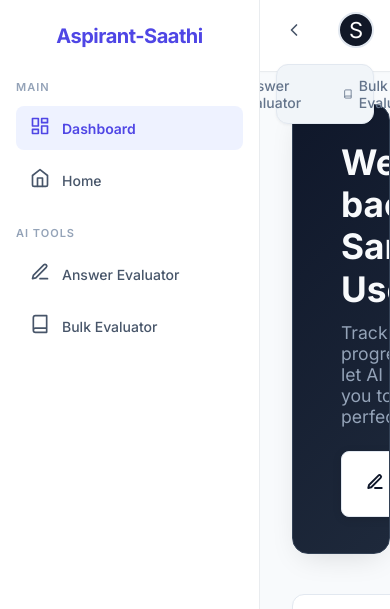
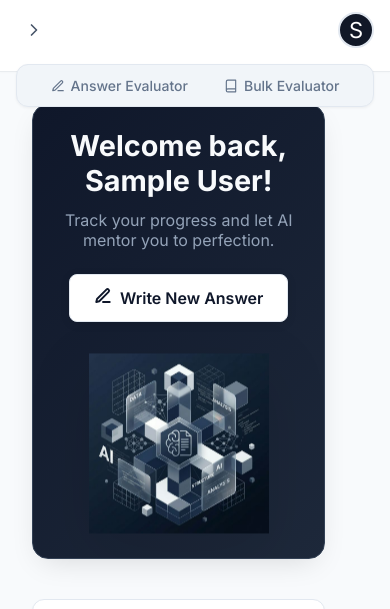
Before and after one commit to codexuttam/Aspirant-Saathi, a React (Create React App) app in the folder client/: page /dashboard in a window 390 px wide. Shown: the top 609 px of the page. Built offline with nearby package versions, Linux system fonts and the light colour scheme; no server answers; sample sign-in values are in the browser's storage.

Commit message:
style: fix mobile dashboard welcome banner and quote card squishing, and collapse sidebar by default on mobile

```diff
--- a/client/src/components/InternalLayout.jsx
+++ b/client/src/components/InternalLayout.jsx
@@ -10,7 +10,7 @@
     const user = getUser();
     const [showMenu, setShowMenu] = useState(false);
     const [showFeedback, setShowFeedback] = useState(false);
-    const [isSidebarOpen, setIsSidebarOpen] = useState(true);
+    const [isSidebarOpen, setIsSidebarOpen] = useState(window.innerWidth > 768);
 
     const isActive = (path) => location.pathname === path ? "active" : "";
 
--- a/client/src/styles/Dashboard.css
+++ b/client/src/styles/Dashboard.css
@@ -290,3 +290,38 @@
         opacity: 1;
     }
 }
+
+@media (max-width: 768px) {
+    .dashboard-header-content {
+        flex-direction: column;
+        padding: 24px 20px;
+        text-align: center;
+        gap: 32px;
+    }
+
+    .welcome-text h1 {
+        font-size: 1.8rem;
+    }
+
+    .welcome-text p {
+        max-width: 100%;
+        margin-bottom: 24px;
+        font-size: 1rem;
+    }
+
+    .header-graphic {
+        justify-content: center;
+    }
+
+    .header-illustration {
+        max-width: 180px;
+    }
+
+    .daily-focus-card {
+        flex-direction: column !important;
+        align-items: center !important;
+        text-align: center;
+        padding: 24px !important;
+        gap: 16px !important;
+    }
+}
```
